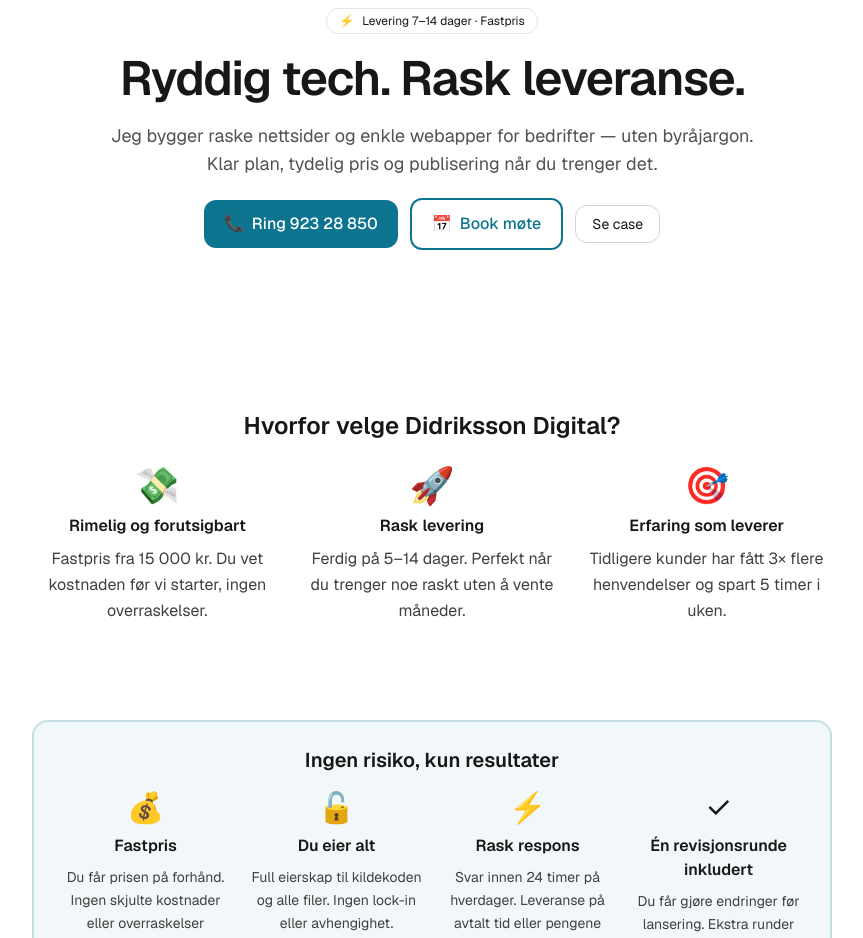
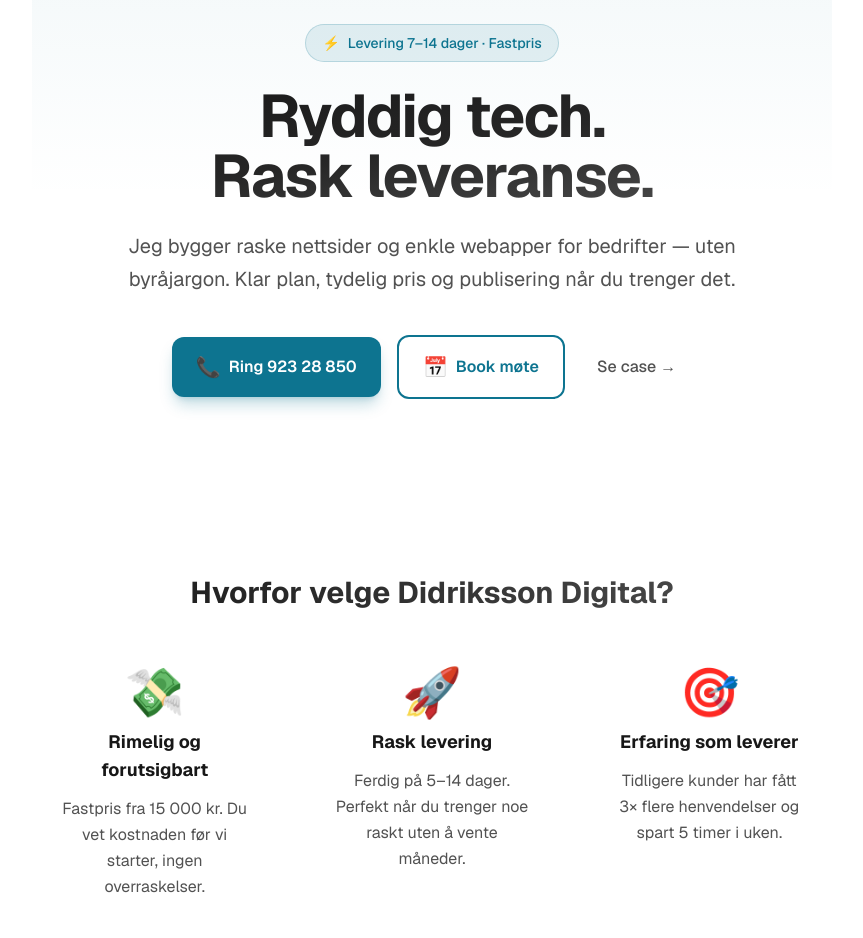
Before and after one commit to maritimbemanning/didriksson, a Next.js app: page / in a window 1280 px wide. Shown: the part 220-1158 px from the top of the page, without its empty margins (208-1071 px from the left). Built offline with nearby package versions, Linux system fonts and the light colour scheme; no server answers.

Commit message:
Add modern design: gradients, shadows, hover effects, and better visual hierarchy

```diff
--- a/components/HeroA.tsx
+++ b/components/HeroA.tsx
@@ -4,25 +4,28 @@
 
 export default function HeroA() {
   return (
-    <section className='py-16 text-center space-y-5'>
-      <p className='inline-flex items-center gap-2 text-xs border border-neutral-200 rounded-full px-3 py-1'>
+    <section className='py-20 text-center space-y-6 relative'>
+      {/* Subtle gradient background */}
+      <div className='absolute inset-0 -z-10 bg-gradient-to-b from-ocean/5 via-transparent to-transparent rounded-3xl' />
+
+      <p className='inline-flex items-center gap-2 text-sm font-medium bg-ocean/10 text-ocean border border-ocean/20 rounded-full px-4 py-2'>
         <span>⚡</span>
         <span>Levering 7–14 dager · Fastpris</span>
       </p>
-      <h1 className='text-5xl font-semibold tracking-tight'>
-        Ryddig tech. Rask leveranse.
+      <h1 className='text-6xl font-bold tracking-tight bg-gradient-to-br from-neutral-900 via-neutral-800 to-neutral-600 bg-clip-text text-transparent'>
+        Ryddig tech.<br/>Rask leveranse.
       </h1>
-      <p className='text-lg text-neutral-600 max-w-2xl mx-auto'>
+      <p className='text-xl text-neutral-600 max-w-2xl mx-auto leading-relaxed'>
         Jeg bygger raske nettsider og enkle webapper for bedrifter — uten byråjargon.
         Klar plan, tydelig pris og publisering når du trenger det.
       </p>
-      <div className='flex flex-col sm:flex-row items-center justify-center gap-3'>
+      <div className='flex flex-col sm:flex-row items-center justify-center gap-4 pt-4'>
         <a
           href='tel:+4792328850'
           onClick={trackPhoneClick}
-          className='inline-flex items-center gap-2 bg-ocean text-white hover:bg-ocean-dark transition-colors rounded-xl px-5 py-3 font-medium text-base w-full sm:w-auto justify-center'
+          className='group inline-flex items-center gap-2 bg-ocean text-white hover:bg-ocean-dark transition-all rounded-xl px-6 py-4 font-semibold text-base w-full sm:w-auto justify-center shadow-lg shadow-ocean/25 hover:shadow-xl hover:shadow-ocean/40 hover:-translate-y-0.5'
         >
-          <span>📞</span>
+          <span className='text-xl'>📞</span>
           Ring 923 28 850
         </a>
         <a
@@ -30,16 +33,17 @@
           target='_blank'
           rel='noopener noreferrer'
           onClick={trackCalendlyClick}
-          className='inline-flex items-center gap-2 border-2 border-ocean text-ocean hover:bg-ocean hover:text-white transition-colors rounded-xl px-5 py-3 font-medium text-base w-full sm:w-auto justify-center'
+          className='group inline-flex items-center gap-2 border-2 border-ocean text-ocean hover:bg-ocean hover:text-white transition-all rounded-xl px-6 py-4 font-semibold text-base w-full sm:w-auto justify-center hover:-translate-y-0.5'
         >
-          <span>📅</span>
+          <span className='text-xl'>📅</span>
           Book møte
         </a>
         <a
           href='#case'
-          className='inline-flex items-center border border-neutral-300 hover:border-ocean hover:text-ocean transition-colors rounded-xl px-4 py-2 text-sm'
+          className='inline-flex items-center gap-1 text-neutral-600 hover:text-ocean transition-colors px-4 py-2 text-base font-medium group'
         >
           Se case
+          <span className='group-hover:translate-x-1 transition-transform'>→</span>
         </a>
       </div>
     </section>
--- a/components/TrustSection.tsx
+++ b/components/TrustSection.tsx
@@ -23,14 +23,14 @@
   ];
 
   return (
-    <section className="border-2 border-ocean/20 bg-ocean/5 rounded-2xl p-6">
-      <h2 className="text-xl font-semibold mb-4 text-center">Ingen risiko, kun resultater</h2>
-      <div className="grid sm:grid-cols-2 lg:grid-cols-4 gap-4">
+    <section className="border-2 border-ocean/20 bg-gradient-to-br from-ocean/5 via-ocean/10 to-ocean/5 rounded-3xl p-8 shadow-lg">
+      <h2 className="text-2xl font-bold mb-6 text-center bg-gradient-to-r from-ocean to-ocean-dark bg-clip-text text-transparent">Ingen risiko, kun resultater</h2>
+      <div className="grid sm:grid-cols-2 lg:grid-cols-4 gap-6">
         {guarantees.map(g => (
-          <div key={g.title} className="text-center">
-            <div className="text-3xl mb-2">{g.icon}</div>
-            <h3 className="font-semibold text-base mb-2">{g.title}</h3>
-            <p className="text-sm text-neutral-700 leading-relaxed">{g.desc}</p>
+          <div key={g.title} className="text-center bg-white/60 backdrop-blur-sm rounded-2xl p-4 hover:bg-white/80 transition-all hover:shadow-md">
+            <div className="text-4xl mb-3">{g.icon}</div>
+            <h3 className="font-bold text-base mb-2 text-neutral-900">{g.title}</h3>
+            <p className="text-sm text-neutral-600 leading-relaxed">{g.desc}</p>
           </div>
         ))}
       </div>
--- a/components/WhyChooseUs.tsx
+++ b/components/WhyChooseUs.tsx
@@ -18,16 +18,16 @@
   ];
 
   return (
-    <section className="py-8 space-y-6">
+    <section className="py-8 space-y-8">
       <div className="text-center">
-        <h2 className="text-2xl font-semibold">Hvorfor velge Didriksson Digital?</h2>
+        <h2 className="text-3xl font-bold bg-gradient-to-r from-neutral-900 to-neutral-600 bg-clip-text text-transparent">Hvorfor velge Didriksson Digital?</h2>
       </div>
-      <div className="grid md:grid-cols-3 gap-6">
+      <div className="grid md:grid-cols-3 gap-8">
         {reasons.map(r => (
-          <div key={r.title} className="text-center space-y-2">
-            <div className="text-4xl">{r.icon}</div>
-            <h3 className="font-semibold text-base">{r.title}</h3>
-            <p className="text-base text-neutral-700 leading-relaxed">{r.desc}</p>
+          <div key={r.title} className="text-center space-y-3 p-6 rounded-2xl hover:bg-neutral-50 transition-all border border-transparent hover:border-ocean/20 hover:shadow-lg group">
+            <div className="text-5xl group-hover:scale-110 transition-transform">{r.icon}</div>
+            <h3 className="font-bold text-lg text-neutral-900">{r.title}</h3>
+            <p className="text-base text-neutral-600 leading-relaxed">{r.desc}</p>
           </div>
         ))}
       </div>
```
